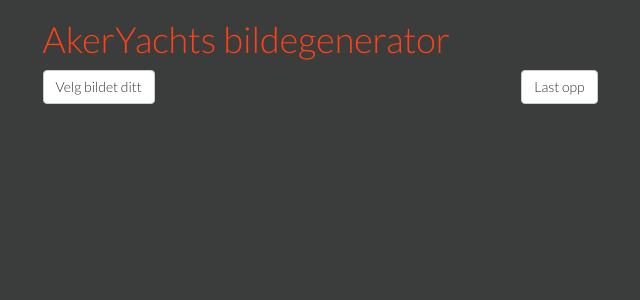
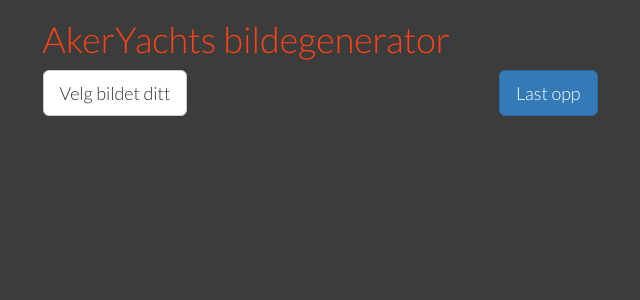
Before and after one commit to kennethdammyr/imageGenerator, a PHP site: page / in a window 1280 px wide. Shown: the top 300 px of the page, without its empty margins (320-960 px from the left). Run offline with PHP 8.4, Linux system fonts and the light colour scheme; some libraries are stand-ins or nearby versions.

Commit message:
Added random file names and tweaking

```diff
--- a/index.php
+++ b/index.php
@@ -22,7 +22,7 @@
 					var uploadButton = document.getElementById('submit');
 
 					uploadButton.innerHTML = 'Fikser...';
-
+					$(uploadButton).attr("disabled", true);
 					// Get the selected files from the input
 					var files = fileSelect.files;
 
@@ -52,17 +52,20 @@
 							if(typeof data.error === 'undefined') {
 								console.log(data);
 								uploadButton.innerHTML = 'Last opp';
+								$(uploadButton).attr("disabled", false);
 								$('#image').prop('title', 'Velg bildet ditt');
-								$('#download').append("<a href='"+data.download_link+"' download='"+data.download_link+"'>Last ned "+data.formData.name+"</a>");
+								$('#download').html("<a href='"+data.download_link+"' download='"+data.formData.name+"'>Last ned <em>"+data.formData.name+"</em></a>");
 							} else {
 								// Handle errors here
 								console.log('ERRORS: ' + data.error);
+								$(uploadButton).attr("disabled", false);
 							}
 						},
 						error: function(jqXHR, textStatus, errorThrown){
 							// Handle errors here
 							console.log(jqXHR);
 							uploadButton.innerHTML = 'Last opp';
+							$(uploadButton).attr("disabled", false);
 						}
 					});
 				}); // End click-event
@@ -81,10 +84,10 @@
 					<form role="form" action="image_processor.php" id="imageform" class="form-inline center-block">
 						<div class="form-group">
 
-							<input type="file" id="image" name="image" title="Velg bildet ditt" data-filename-placement="inside" class="pull-left">
+							<input type="file" id="image" name="image" title="Velg bildet ditt" data-filename-placement="inside" class="pull-left btn-lg">
 
 						</div>
-						<button type="submit" class="btn btn-default pull-right" id="submit">Last opp</button>
+						<button type="submit" class="btn btn-lg btn-primary pull-right" id="submit">Last opp</button>
 					</form>
 					<h2 id="download">
 
--- a/style.css
+++ b/style.css
@@ -7,3 +7,7 @@ body {
 #image {
 	width: 200px;
 }
+
+h2 {
+	color: #0a5b81;
+}
--- /dev/null
+++ b/test.php
@@ -0,0 +1,5 @@
+<?php
+
+echo ;
+
+?>
```
Also changed, not shown: image_processor.php (+7 -3 lines), finn-overlay2.png (added).
